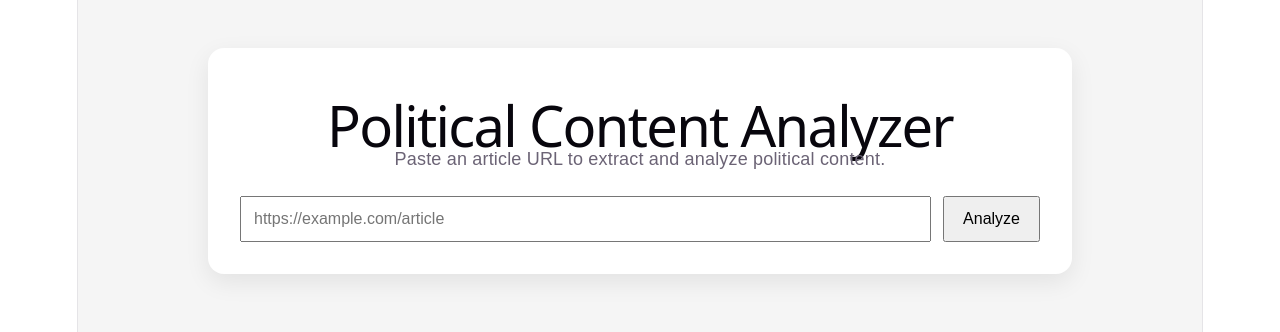
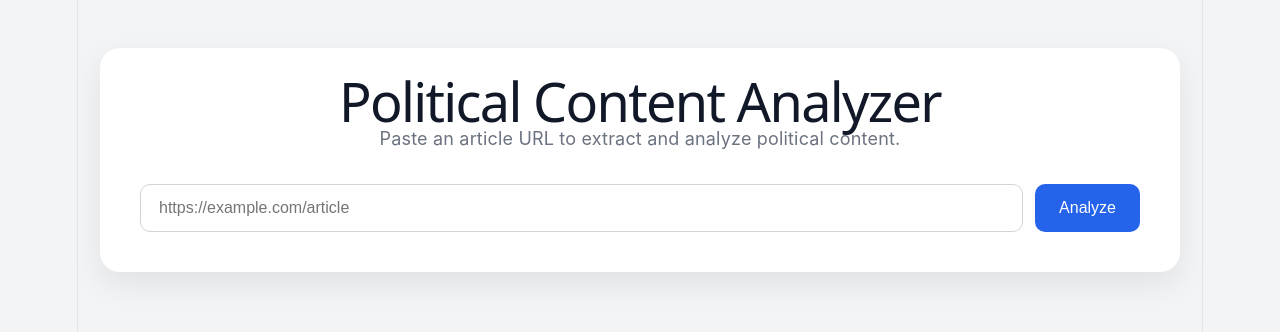
Before and after one commit to anjali-a-p/political-analyzer, a React app in the folder frontend/: page / in a window 1280 px wide. Shown: the top 332 px of the page. Built offline with nearby package versions, Linux system fonts and the light colour scheme; the HTML template or start-up script is replaced by a standard one.

Commit message:
Improve frontend readability

```diff
--- a/frontend/src/App.css
+++ b/frontend/src/App.css
@@ -1,58 +1,150 @@
+body {
+  margin: 0;
+  background: #f3f4f6;
+  font-family: Inter, Arial, sans-serif;
+  color: #111827;
+}
+
 .page {
   min-height: 100vh;
   display: flex;
   justify-content: center;
   align-items: flex-start;
   padding: 48px 16px;
-  background: #f5f5f5;
-  font-family: Arial, sans-serif;
 }
 
 .card {
   width: 100%;
-  max-width: 800px;
+  max-width: 1000px;
   background: white;
-  padding: 32px;
-  border-radius: 16px;
-  box-shadow: 0 8px 24px rgba(0, 0, 0, 0.08);
+  padding: 40px;
+  border-radius: 20px;
+  box-shadow: 0 12px 32px rgba(0, 0, 0, 0.08);
 }
 
 h1 {
-  margin-bottom: 8px;
+  margin: 0;
+  font-size: 3rem;
+  color: #111827;
+  text-align: center;
+}
+
+.card p:first-of-type {
+  text-align: center;
+  color: #6b7280;
+  margin-top: 12px;
+  margin-bottom: 32px;
 }
 
 form {
   display: flex;
   gap: 12px;
-  margin-top: 24px;
 }
 
 input {
   flex: 1;
-  padding: 12px;
+  padding: 14px 18px;
   font-size: 16px;
+  border: 1px solid #d1d5db;
+  border-radius: 10px;
+  outline: none;
+}
+
+input:focus {
+  border-color: #2563eb;
 }
 
 button {
-  padding: 12px 18px;
+  padding: 14px 24px;
   font-size: 16px;
+  border: none;
+  border-radius: 10px;
+  background: #2563eb;
+  color: white;
   cursor: pointer;
+  transition: 0.2s;
+}
+
+button:hover {
+  background: #1d4ed8;
+}
+
+button:disabled {
+  background: #9ca3af;
+  cursor: not-allowed;
+}
+
+.error {
+  color: #dc2626;
+  margin-top: 16px;
+  text-align: center;
 }
 
 .results {
-  margin-top: 32px;
-  border-top: 1px solid #ddd;
-  padding-top: 24px;
+  margin-top: 40px;
+  border-top: 2px solid #e5e7eb;
+  padding-top: 32px;
+  color: #111827;
+}
+
+.results h2 {
+  text-align: center;
+  margin-bottom: 24px;
+}
+
+.results-grid {
+  display: grid;
+  grid-template-columns: repeat(2, 1fr);
+  gap: 16px;
+  margin-bottom: 24px;
+}
+
+.stat-card {
+  background: #f9fafb;
+  border: 1px solid #e5e7eb;
+  border-radius: 12px;
+  padding: 16px;
+}
+
+.stat-card h3 {
+  margin: 0;
+  font-size: 14px;
+  color: #6b7280;
+}
+
+.stat-card p {
+  margin-top: 8px;
+  margin-bottom: 0;
+  font-size: 20px;
+  font-weight: 600;
+  color: #111827;
 }
 
 .preview {
-  background: #f2f2f2;
-  padding: 16px;
-  border-radius: 8px;
-  line-height: 1.5;
+  background: #f9fafb;
+  border: 1px solid #e5e7eb;
+  border-radius: 12px;
+  padding: 20px;
+  line-height: 1.8;
+  color: #111827;
+  margin-top: 12px;
 }
 
-.error {
-  color: darkred;
-  margin-top: 16px;
+.analysis-section {
+  margin-top: 24px;
 }
+
+.analysis-section p {
+  color: #111827;
+  line-height: 1.6;
+}
+
+.badge {
+  display: inline-block;
+  padding: 8px 14px;
+  border-radius: 999px;
+  background: #dbeafe;
+  color: #1d4ed8;
+  font-weight: 600;
+  margin-left: 8px;
+}
```
